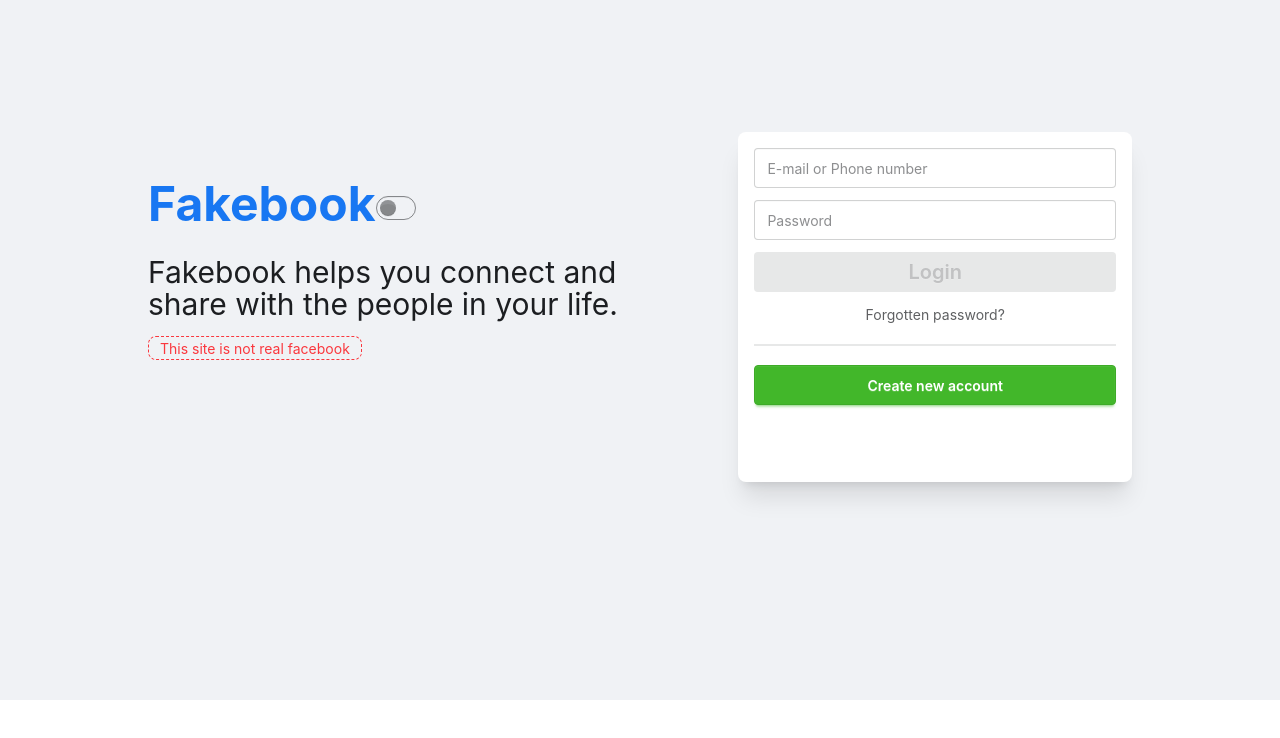
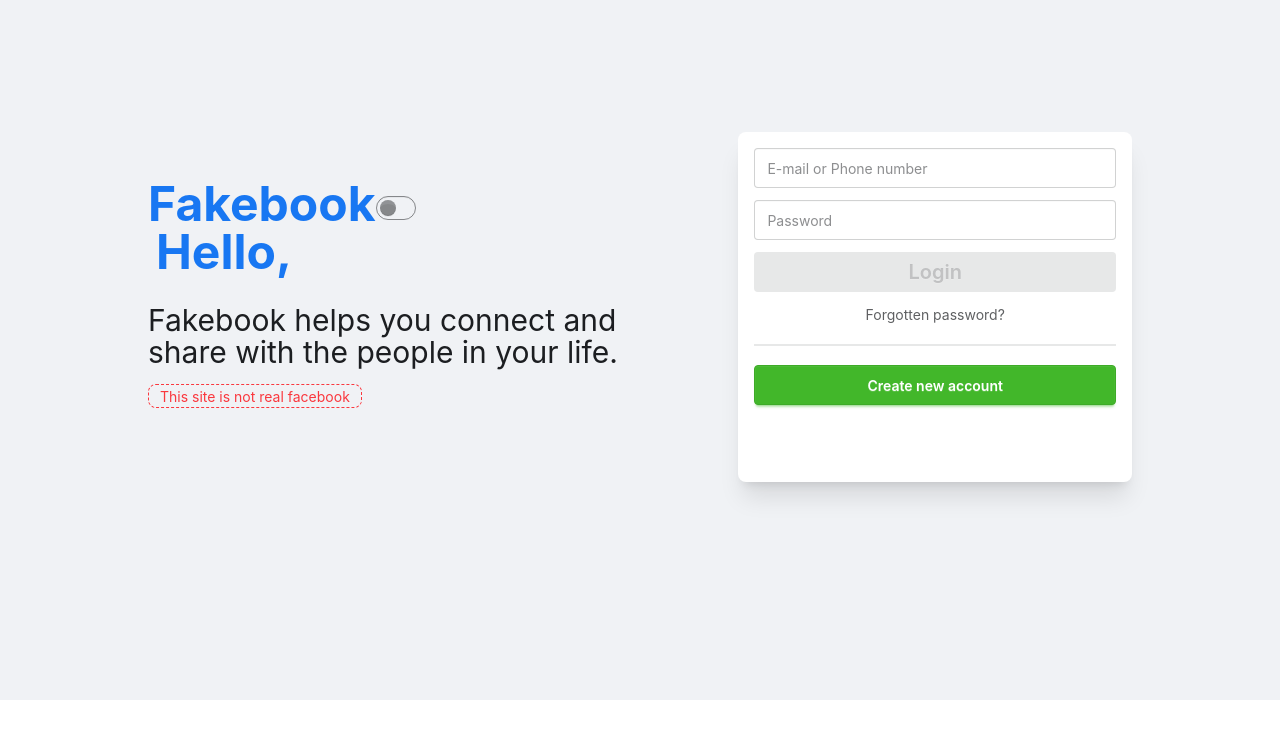
Before and after one commit to tratchapong/cc22-fb-web, a React (Vite) app: page / in a window 1280 px wide. Shown: the top 738 px of the page. Built offline with nearby package versions, Linux system fonts and the light colour scheme.

Commit message:
login done

```diff
--- a/src/pages/Login.jsx
+++ b/src/pages/Login.jsx
@@ -6,7 +6,7 @@ import { useForm } from 'react-hook-form'
 import { toast } from 'react-toastify'
 
 function Login() {
-  const token = useUserStore(state=>state.token)
+  const user = useUserStore(state=>state.user)
   const login = useUserStore(state=>state.login)
   const { register, handleSubmit, formState, reset } = useForm({
     resolver: zodResolver(loginSchema),
@@ -16,9 +16,9 @@ function Login() {
 
   const onSubmit = async (body) => {
     try {
-      // toast.info(JSON.stringify(body, null, 2))
+      await new Promise(resolve => setTimeout(resolve, 1000))
       const resp = await login(body)
-      toast.success(JSON.stringify(resp.data))
+      toast.success(resp.data.message)
     } catch (err) {
       console.dir(err)
       const errMsg = err.response?.data.message || err.message
@@ -33,6 +33,7 @@ function Login() {
           <div className=" flex flex-col gap-4 mt-20 basis-3/5 max-md:text-center">
             <div className="text-5xl text-primary font-bold">Fakebook
               <input type="checkbox" value="dark" className="toggle theme-controller" />
+              <p className="mx-2">Hello, {user?.firstName}</p>
             </div>
             <h2 className="text-[30px] leading-8 mt-3 w-128.5 max-md:w-auto ">
               Fakebook helps you connect and share with the people in your life.
@@ -58,7 +59,9 @@ function Login() {
                       />
                       <p className="text-sm text-error">{errors.password?.message}</p>
                     </div>
-                    <button className='btn btn-primary text-xl' disabled={!isValid}>Login</button>
+                    <button className='btn btn-primary text-xl' disabled={!isValid}>Login
+                      { isSubmitting && <span className="loading loading-dots loading-sm"></span> }
+                    </button>
                     <p className="text-center cursor-pointer opacity-70">Forgotten password?</p>
                     <div className="divider my-0"></div>
                     <button className="btn btn-secondary"
```
